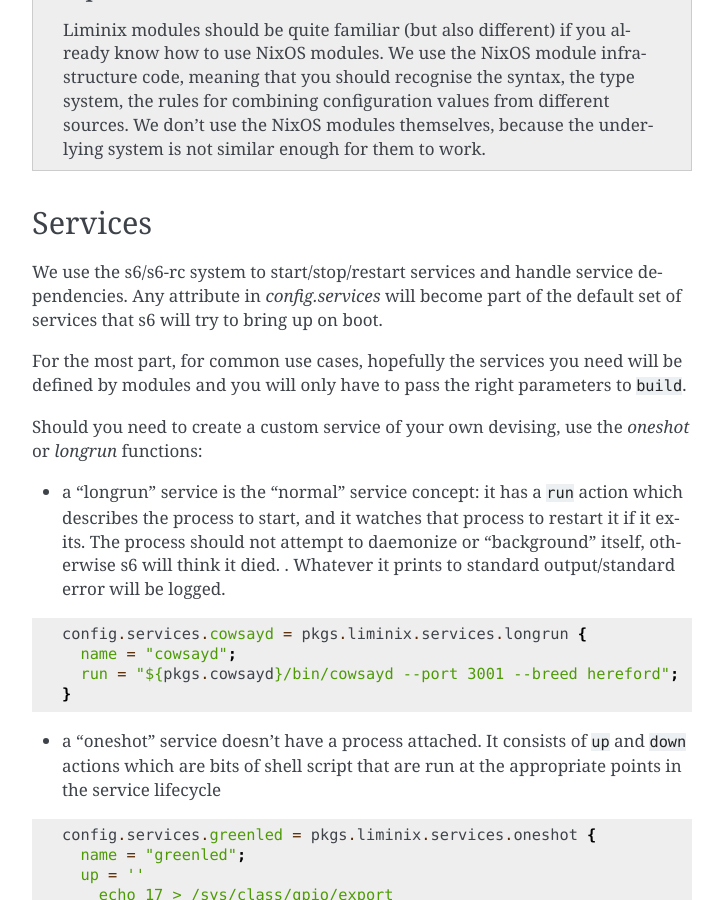
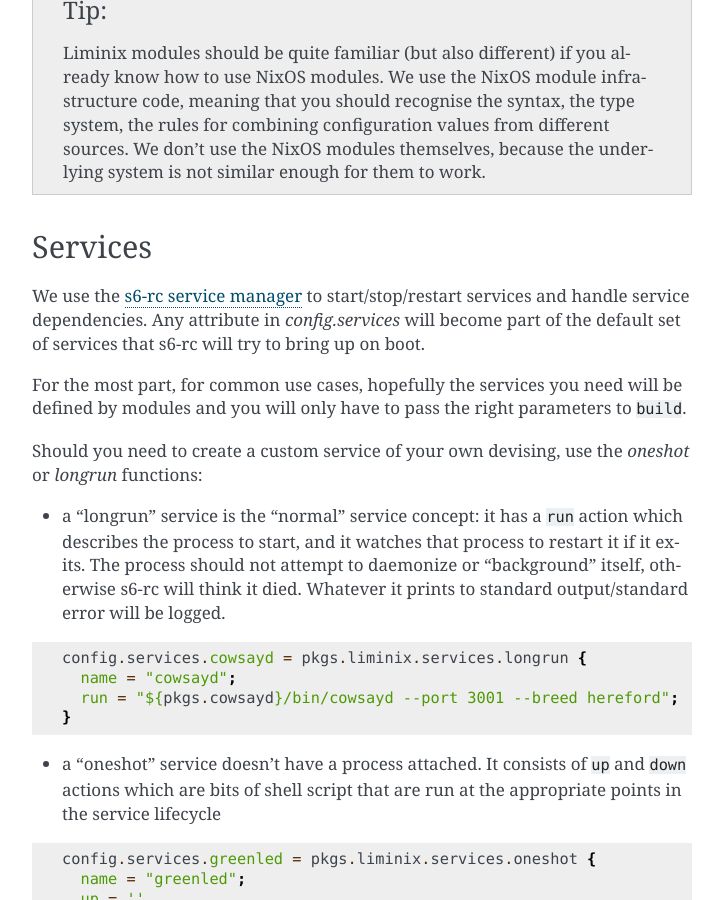
Before and after one commit to telent/liminix, a Sphinx documentation site: the page built from doc/configuration.rst, in a window 1280 px wide and 900 px high, scrolled down 1677 px. Shown: the whole window, without its empty margins (388-1111 px from the left). Built offline with Sphinx 7.4.7, drawn with Linux system fonts in a browser that asks for light colours; some of the changed text lies outside the part shown.

Commit message:
improve syntax blah

```diff
--- a/doc/configuration.rst
+++ b/doc/configuration.rst
@@ -89,9 +89,9 @@
 Services
 ********
 
-We use the s6/s6-rc system to start/stop/restart services and handle
+We use the `s6-rc service manager <https://www.skarnet.org/software/s6-rc/overview.html>`_  to start/stop/restart services and handle
 service dependencies. Any attribute in `config.services` will become
-part of the default set of services that s6 will try to bring up on
+part of the default set of services that s6-rc will try to bring up on
 boot.
 
 For the most part, for common use cases, hopefully the services you
@@ -104,8 +104,8 @@
 * a "longrun" service is the "normal" service concept: it has a
   ``run`` action which describes the process to start, and it watches
   that process to restart it if it exits. The process should not
-  attempt to daemonize or "background" itself, otherwise s6 will think
-  it died.  . Whatever it prints to standard output/standard error
+  attempt to daemonize or "background" itself, otherwise s6-rc will think
+  it died. Whatever it prints to standard output/standard error
   will be logged.
 
 .. code-block:: nix
```
Also changed, not shown: other parts of doc/configuration.rst (+4 -4 lines).
